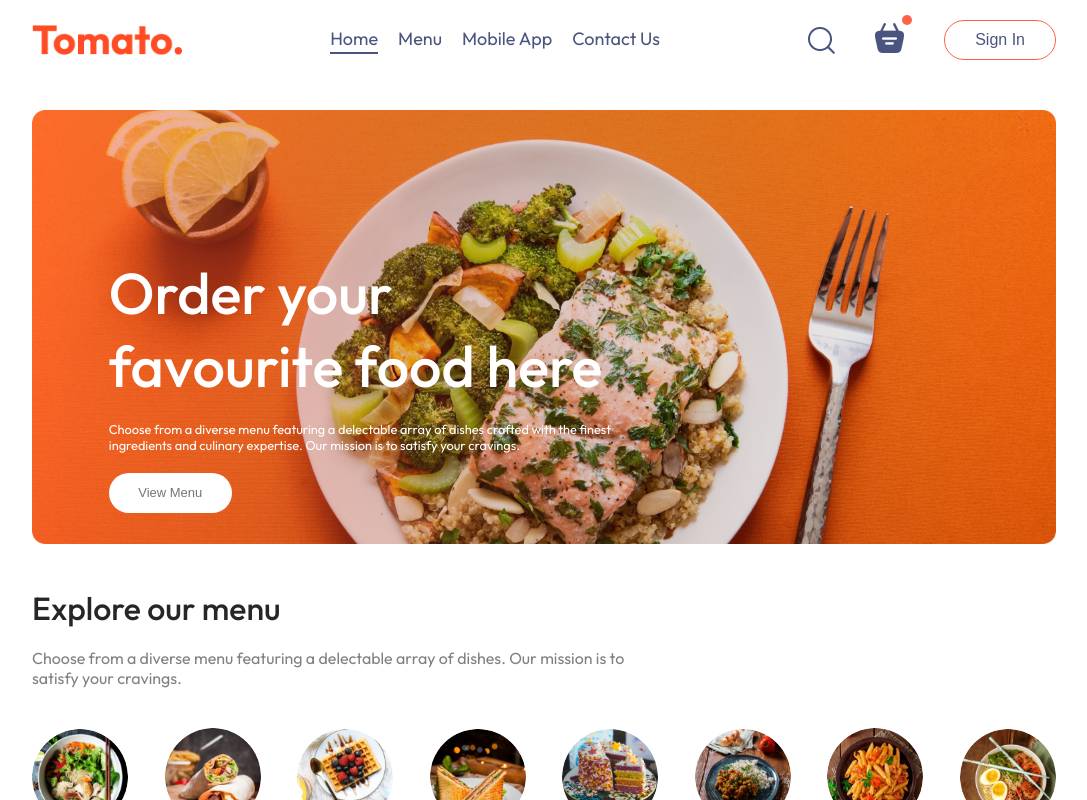
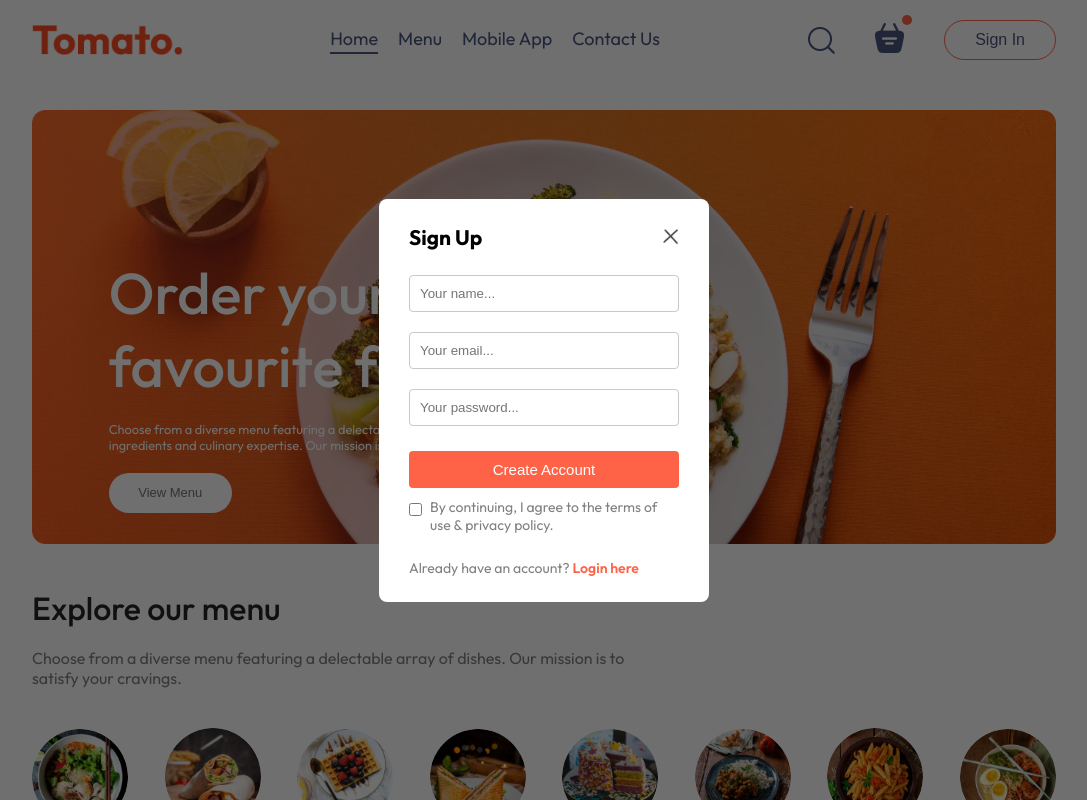
Before and after one commit to ValeryRaikov/Food-Delivery-App, a React (Vite) app in the folder frontend/: page / in a window 1280 px wide. Both pictures are taken after a click on the button "Sign In". Shown: the top 800 px of the page, without its empty margins (96-1183 px from the left). Built offline with nearby package versions, Linux system fonts and the light colour scheme.

Commit message:
Add Login structure

```diff
--- a/frontend/src/App.jsx
+++ b/frontend/src/App.jsx
@@ -5,12 +5,17 @@
 import Cart from "./components/cart/Cart";
 import PlaceOrder from "./components/place-order/PlaceOrder";
 import Footer from "./components/footer/Footer";
+import { useState } from "react";
+import LoginPopup from "./components/login-popup/LoginPopup";
 
 function App() {
+    const [showLogin, setShowLogin] = useState(false);
+
     return (
         <>
+            {showLogin && <LoginPopup setShowLogin={setShowLogin} />}
             <div className="app">
-                <Navbar />
+                <Navbar setShowLogin={setShowLogin} />
 
                 <Routes>
                     <Route path="/" element={<Home />} />
--- /dev/null
+++ b/frontend/src/components/login-popup/LoginPopup.css
@@ -0,0 +1,74 @@
+.login-popup {
+    position: absolute;
+    z-index: 1;
+    width: 100%;
+    height: 100%;
+    background-color: #00000090;
+    display: grid;
+}
+
+.login-popup-container {
+    place-self: center;
+    width: max(23vw, 330px);
+    color: #808080;
+    background-color: #fff;
+    display: flex;
+    flex-direction: column;
+    gap: 25px;
+    padding: 25px 30px;
+    border-radius: 8px;
+    font-size: 14px;
+    animation: fadeIn 0.5s;
+}
+
+.login-popup-title {
+    display: flex;
+    justify-content: space-between;
+    align-items: center;
+    color: #000;
+}
+
+.login-popup-title img {
+    width: 16px;
+    cursor: pointer;
+}
+
+.login-popup-inputs {
+    display: flex;
+    flex-direction: column;
+    gap: 20px;
+}
+
+.login-popup-inputs input {
+    outline: none;
+    border: 1px solid #c9c9c9;
+    border-radius: 4px;
+    padding: 10px;
+}
+
+.login-popup-container button {
+    border: none;
+    border-radius: 4px;
+    padding: 10px;
+    color: #fff;
+    background-color: tomato;
+    font-size: 15px;
+    cursor: pointer;
+}
+
+.login-popup-condition {
+    display: flex;
+    align-items: start;
+    gap: 8px;
+    margin-top: -15px;
+}
+
+.login-popup-condition input {
+    margin-top: 5px;
+}
+
+.login-popup p span {
+    color: tomato;
+    font-weight: 600;
+    cursor: pointer;
+}
--- /dev/null
+++ b/frontend/src/components/login-popup/LoginPopup.jsx
@@ -0,0 +1,34 @@
+import { useState } from 'react';
+
+import { assets } from '../../assets/assets';
+
+import './LoginPopup.css';
+
+export default function LoginPopup({ setShowLogin }) {
+    const [currState, setCurrState] = useState('Sign Up');
+
+    return (
+        <div className="login-popup">
+            <form className="login-popup-container">
+                <div className="login-popup-title">
+                    <h2>{currState}</h2>
+                    <img onClick={() => setShowLogin(false)} src={assets.cross_icon} />
+                </div>
+                <div className="login-popup-inputs">
+                    {currState === 'Sign Up' && <input type="text" placeholder='Your name...' required />}
+                    <input type="email" placeholder='Your email...' required />
+                    <input type="password" placeholder='Your password...' required />
+                </div>
+                <button type="submit">{currState === 'Sign Up' ? 'Create Account' : 'Login'}</button>
+                <div className="login-popup-condition">
+                    <input type="checkbox" required />
+                    <p>By continuing, I agree to the terms of use & privacy policy.</p>
+                </div>
+                {currState === 'Sign Up'
+                    ? <p>Already have an account? <span onClick={() => setCurrState('Login')}>Login here</span></p>
+                    : <p>Create a new account? <span onClick={() => setCurrState('Sign Up')}>Click here</span></p>
+                }
+            </form>
+        </div>
+    );
+}
--- a/frontend/src/components/navbar/Navbar.jsx
+++ b/frontend/src/components/navbar/Navbar.jsx
@@ -4,7 +4,7 @@
 import { assets } from '../../assets/assets';
 import './Navbar.css';
 
-export default function Navbar() {
+export default function Navbar({ setShowLogin }) {
     const [menu, setMenu] = useState('home');
 
     return (
@@ -46,7 +46,7 @@
                     <img src={assets.basket_icon} />
                     <div className="dot"></div>
                 </div>
-                <button>Sign In</button>
+                <button onClick={() => setShowLogin(true)}>Sign In</button>
             </div>
         </div>
     );
```
